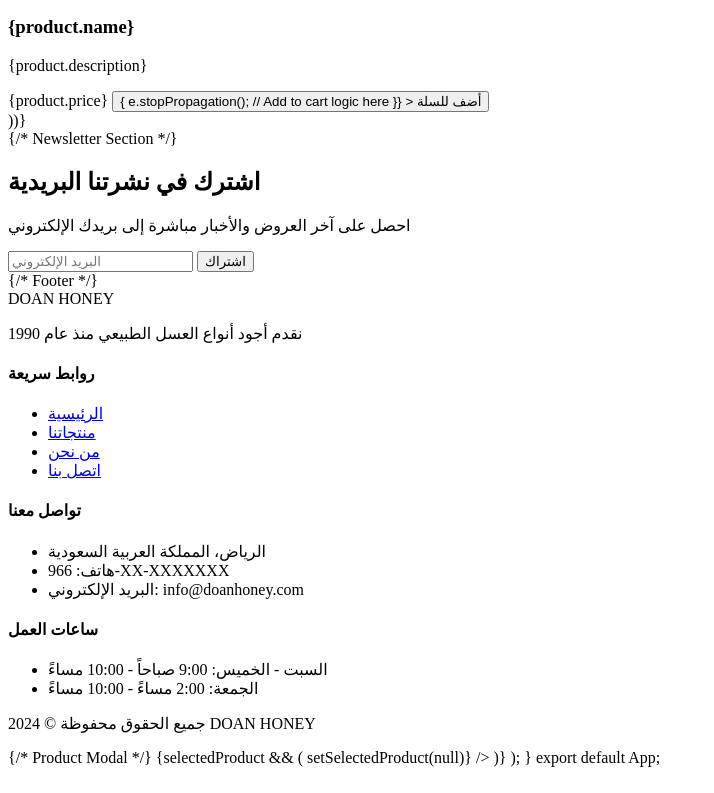
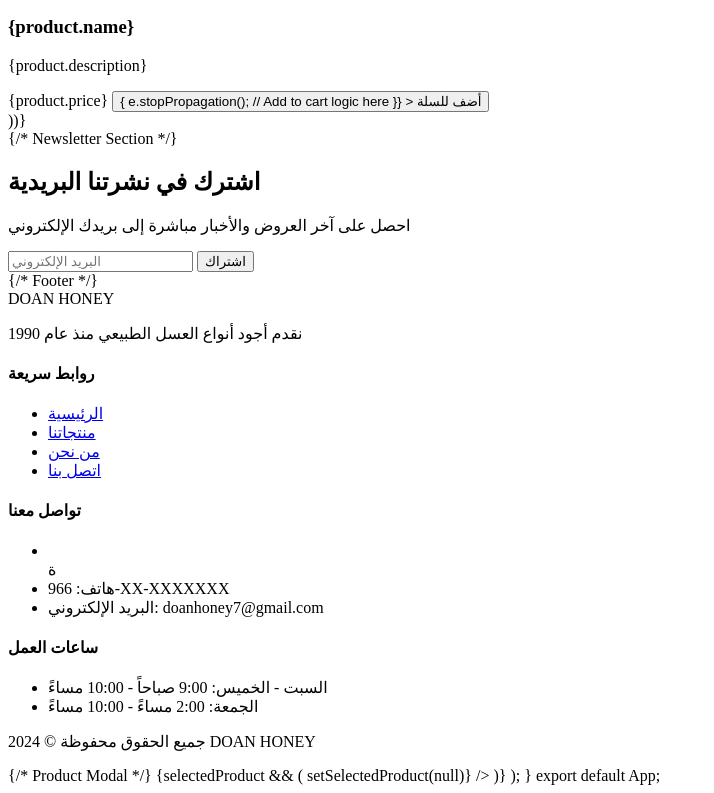
Before and after one commit to DOAN1/Douani-honey, a plain HTML site: page index.html in a window 1280 px wide. Shown: the part 1872-2665 px from the top of the page, without its empty margins (0-714 px from the left). Drawn offline with Linux system fonts and the light colour scheme.

Commit message:
Update index.html

```diff
--- a/index.html
+++ b/index.html
@@ -355,9 +355,9 @@
             <div>
               <h4 className="text-lg font-bold mb-4">تواصل معنا</h4>
               <ul className="space-y-2">
-                <li>الرياض، المملكة العربية السعودية</li>
+                <li></li>ة</li>
                 <li>هاتف: 966-XX-XXXXXXX</li>
-                <li>البريد الإلكتروني: info@doanhoney.com</li>
+                <li>البريد الإلكتروني: doanhoney7@gmail.com</li>
               </ul>
             </div>
             <div>
```
